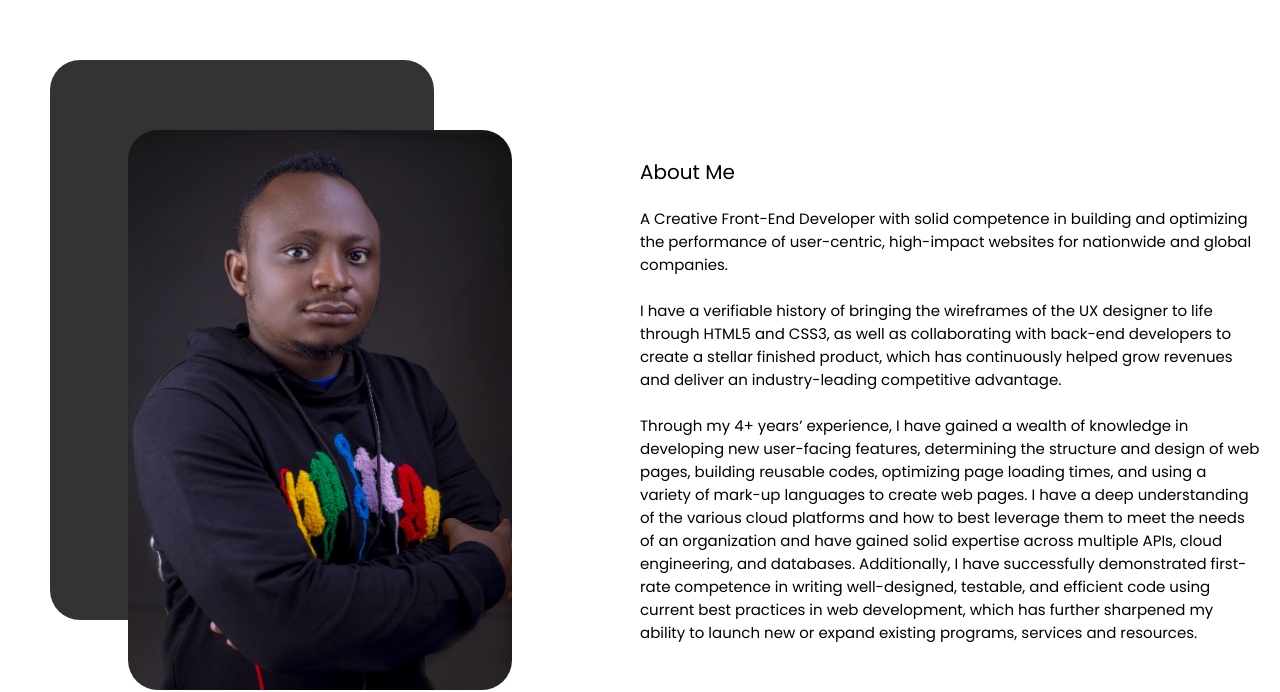
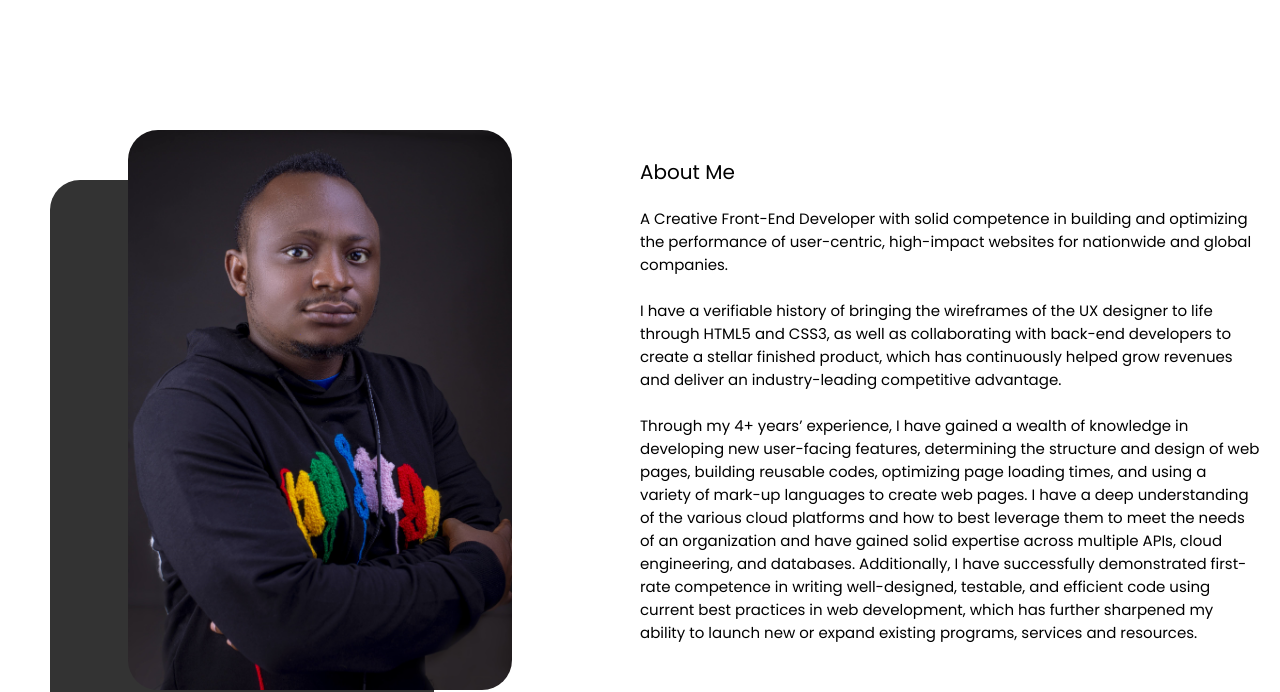
Before and after one commit to Akindejoye/my_portfolio, a React (Create React App) app: page / in a window 1280 px wide. Shown: the part 870-1562 px from the top of the page. Built offline with nearby package versions, Linux system fonts and the light colour scheme.

Commit message:
About Me fixing overflow hight

```diff
--- a/src/components/about/about.css
+++ b/src/components/about/about.css
@@ -1,5 +1,5 @@
 .about {
-  height: 100vh;
+  min-height: 100vh;
   display: flex;
   align-items: center;
 }
--- a/src/components/contact/contact.css
+++ b/src/components/contact/contact.css
@@ -70,6 +70,7 @@ input {
   margin: 1rem 0rem;
   font-size: 1.4rem;
   padding-left: 1rem;
+  outline: none;
 }
 
 textarea {
@@ -77,6 +78,7 @@ textarea {
   margin: 1rem 0rem;
   font-size: 1.4rem;
   padding-left: 1rem;
+  outline: none;
 }
 
 button {
```
Lines whose indentation alone changed are shown as unchanged.
